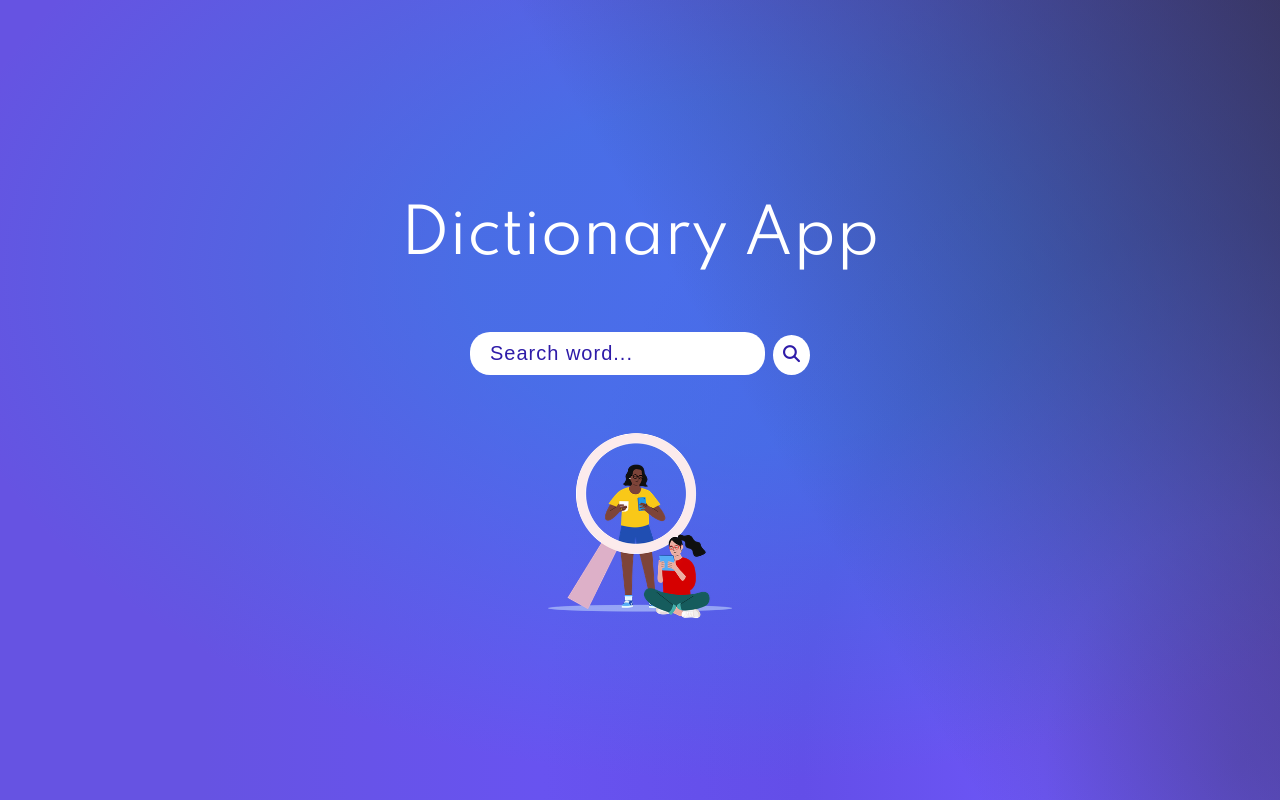
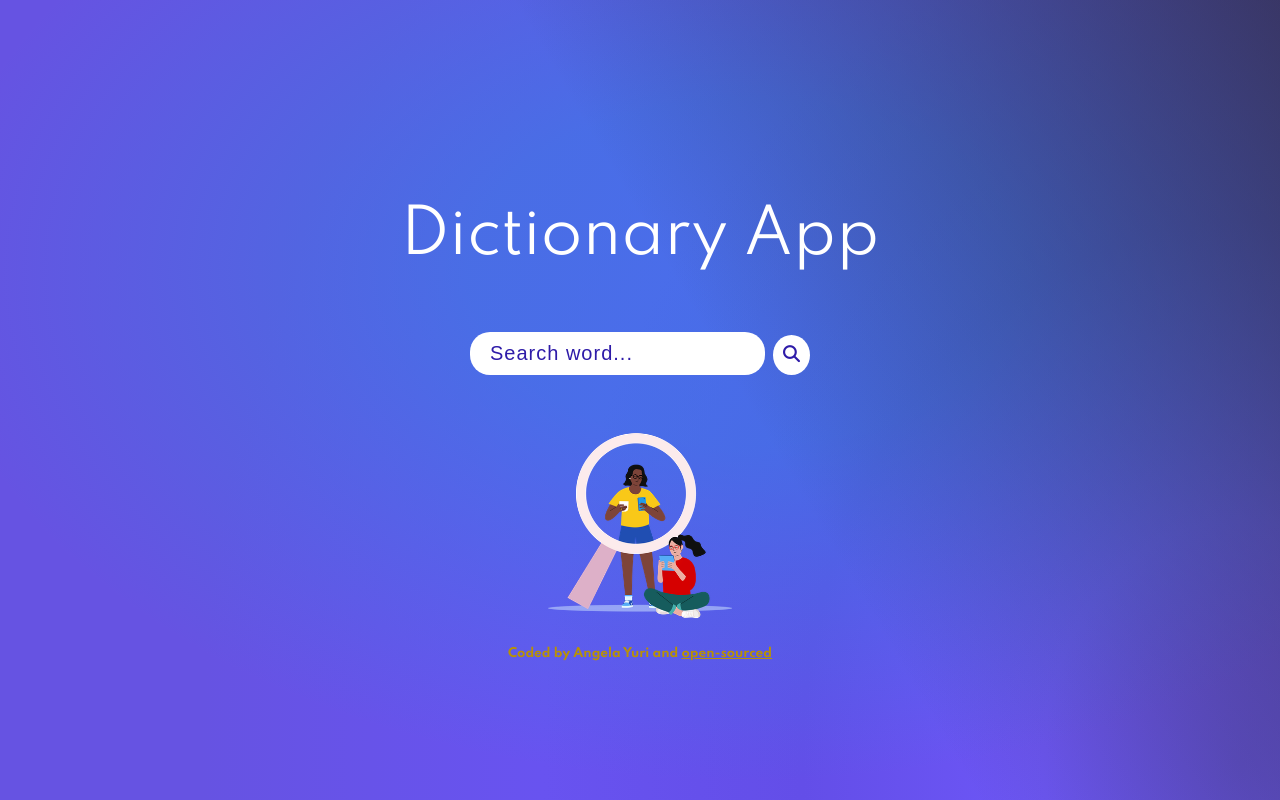
Before and after one commit to an-yr/react-dictionary-app, a React (Create React App) app: page / in a window 1280 px wide. Built offline with nearby package versions, Linux system fonts and the light colour scheme.

Commit message:
added a link to GitHub repository

```diff
--- a/src/App.js
+++ b/src/App.js
@@ -9,6 +9,14 @@ function App() {
           <div className="background-third">
             <h1>Dictionary App</h1>
             <Dictionary />
+            <p>
+              <strong>
+                Coded by Angela Yuri and{" "}
+                <a href="https://github.com/an-yr/react-dictionary-app">
+                  open-sourced
+                </a>
+              </strong>
+            </p>
           </div>
         </div>
       </div>
--- a/src/Dictionary.css
+++ b/src/Dictionary.css
@@ -54,6 +54,11 @@ button:hover {
   background-color: #2e1ba8;
   color: white;
 }
+strong,
+a {
+  font-size: 12px;
+  color: #b99204;
+}
 .background-purple {
   background: radial-gradient(
     81.11% 160.4% at 96.84% 95.36%,
@@ -75,19 +80,13 @@ button:hover {
   height: 100vh;
 }
 .background-third {
-  /* background: linear-gradient(
-    239.82deg,
-    rgba(21, 21, 21, 0.817708) -29.36%,
-    #272727 -29.36%,
-    rgba(168, 164, 164, 0) 44.03%
-  ); */
   background: linear-gradient(
     239.82deg,
     hsla(0, 0%, 8%, 0.818) -29.36%,
     #272727ad 0,
     hsla(0, 2%, 65%, 0) 44.03%
   );
-
+  /* background:linear-gradient(239.82deg,#272727 -29.36%,#272727a8 0,hsla(0,2%,65%,0) 44.03%); */
   height: 100vh;
 }
 .lupa {
```
